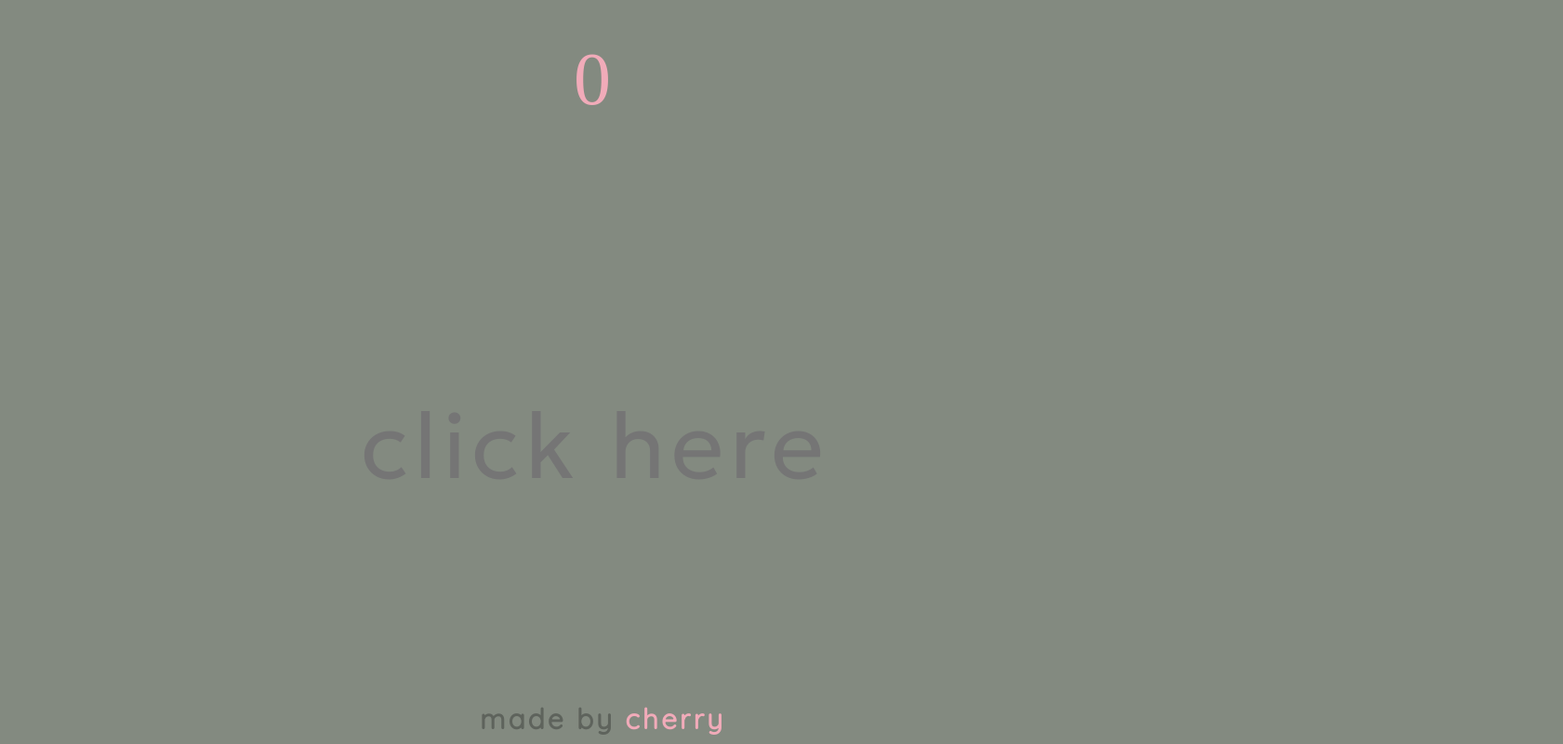
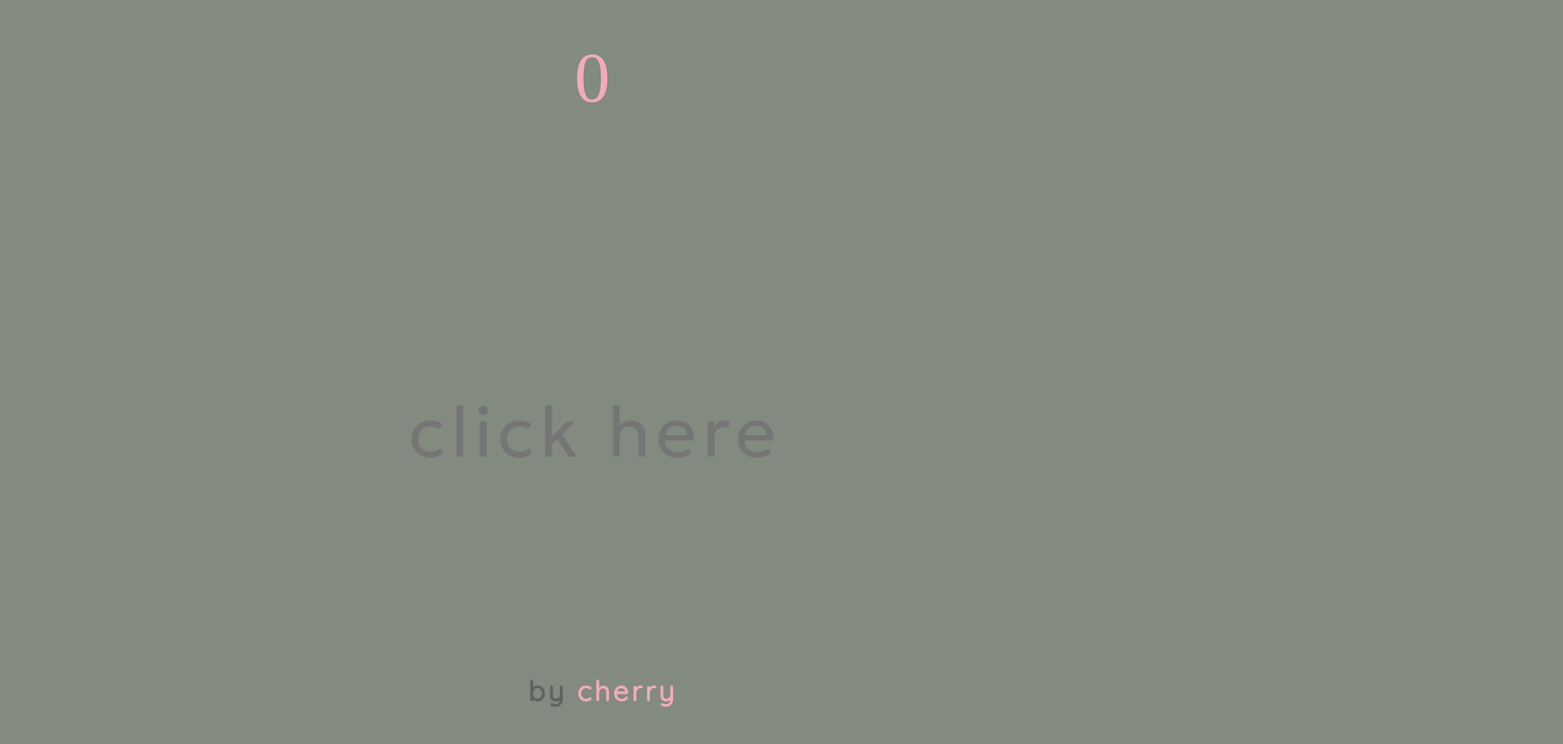
Before and after one commit to cherryceri/jstype, a plain HTML site: page index.html in a window 1280 px wide. Shown: the whole page at 93% size, 1681 px wide, since content can reach past the window. Drawn offline with Linux system fonts and the light colour scheme; a web font is replaced by a local one.

Commit message:
Fixed text sizing

```diff
--- a/index.html
+++ b/index.html
@@ -37,6 +37,6 @@
   </div>
 
   <footer class="container">
-    <h3 class="text" id="footer">made by <span id="cherry">cherry</span></h3>
+    <h3 class="text" id="footer">by <span id="cherry">cherry</span></h3>
   </footer>
 </body>
--- a/style.css
+++ b/style.css
@@ -23,7 +23,7 @@ body {
 }
 
 .text {
-  font-size: clamp(75px, 4.5vw, 5vw);
+  font-size: clamp(50px, 4.5vw, 5vw);
   font-family: 'Geologica', sans-serif;
   letter-spacing: 6px;
   color: var(--fade);
@@ -31,23 +31,22 @@ body {
   align-self: flex-end;
   z-index: -2;
   position: relative;
-  min-width: 50%;
-  max-width: 50%;
+  max-width: 50vw;
+  min-width: calc(15vw + 400px);
   min-height: 22vh;
-  padding: 0px 1vw;
-  margin: 0px 0vw;
+  padding: 0px 5vw;
   display: inline-block;
   white-space: nowrap;
   overflow: hidden;
 }
 
 #current {
-  font-size: clamp(100px, 6vw, 6.5vw);
+  font-size: clamp(65px, 6vw, 6.5vw);
   color: var(--main);
   align-self: flex-start;
   padding: 0px;
-  width: 80%;
-  min-width: 750px;
+  max-width: 1920px;
+  width: 400px;
   overflow: visible;
   z-index: -1;
 }
@@ -83,7 +82,7 @@ body {
 }
 
 #score {
-  font-size: clamp(80px, 6vw, 6.5vw);
+  font-size: clamp(65px, 6vw, 6.5vw);
   margin-bottom: 3vh;
   font-family: 'Aoboshi One', serif;
   color: var(--blush);
@@ -96,7 +95,7 @@ body {
 }
 
 #input {
-  font-size: clamp(100px, 6vw, 6.5vw);
+  font-size: clamp(65px, 6vw, 6.5vw);
   color: var(--blush);
   border: 0px;
   resize: none;
```
